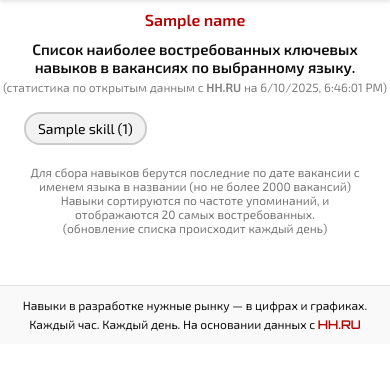
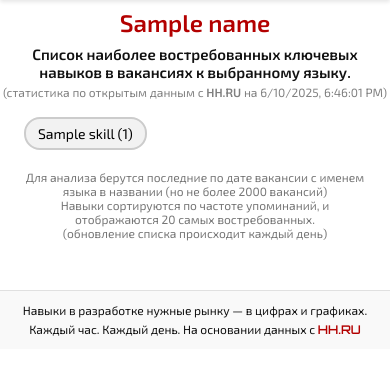
Before and after one commit to r-kh/HotSkills, a Python web app: template templates/lang.html in a window 390 px wide. Shown: the part 69-444 px from the top of the page. Run offline with Jinja, Linux system fonts and the light colour scheme; the template is opened without the code that fills it: most values are stand-ins (such as "Sample title", 1, 10 or a date in 2020).

Commit message:
style(mobile): адаптировал размер h1 (название языка) у lang-страниц и укоротил подпись под навыками для корректного отображения в мобильной вёрстке
Остались задачи:
- исправить отображение daily графика в момент разницы в днях (например UTC → JST)
- реализовать кнопки переключения между DAILY и HOURLY графиками

```diff
--- a/static/styles.css
+++ b/static/styles.css
@@ -104,6 +104,14 @@ body {
     font-weight : 200;  /* жирность шрифта - 400 - обычный, 600 - полужирный, 900 - очень жирный */
     margin-top  : 2px;  /* это отступ сверху у .site-slogan, то есть расстояние между первой и второй строкой */
     color       : #666; /* цвет текста */
+}
+
+
+
+
+/* ===== НАЗВАНИЕ ЯЗЫКА В ДОЧЕРНИХ СТРАНИЦАХ (lang.html) ===== */
+.lang-title {
+    color: #b30000;
 }
 
 
@@ -415,6 +423,13 @@ body {
 
     /* ===== ЗАГОЛОВКИ (mobile) ===== */
 
+    /* Название языка в дочерних страницах (lang.html) */
+    .lang-title {
+        font-size     : 24px;
+        margin-top    : 8px;    /* Внешний отступ сверху от предыдущего блока */
+        margin-bottom : 0px;    /* Внешний отступ сверху от предыдущего блока */
+    }
+
     /*  Под шапкой */
     .data-info {
         font-size   : 15px;
--- a/templates/index.html
+++ b/templates/index.html
@@ -54,7 +54,7 @@
 <!-- Заголовок для таблицы с зарплатами по языкам программирования. Если удалить, не будет отображаться заголовок. -->
 <div class="chart-title">
     Зарплатные вилки по языкам программирования<br>
-    <span class="title-sub">(на основе текущих открытых вакансий с прописанным окладом и после налогов)</span>
+    <span class="title-sub">(по специализации "Программист, разработчик")<br>(на основе текущих открытых вакансий с прописанным окладом и после налогов)</span>
 </div>
 
 
--- a/templates/lang.html
+++ b/templates/lang.html
@@ -3,14 +3,16 @@
 {% block title %}{{ name }} / Статистика / HotSkills.info{% endblock %}
 
 {% block content %}
+
+<!-- Название языка -->
 <div class="container">
-    <h1 style="color: #b30000;">{{ name }}</h1>
+    <h1 class="lang-title">{{ name }}</h1>
 </div>
 
 
 <!-- Заголовок для навыков. -->
 <div class="chart-title">
-    Список наиболее востребованных ключевых навыков в вакансиях по выбранному языку.<br>
+    Список наиболее востребованных ключевых навыков в вакансиях к выбранному языку.<br>
     <!-- Информирование о статистике с HH.RU на текущую дату/время -->
     <span class="title-sub">(cтатистика по открытым данным с <strong>HH.RU</strong> на <span id="current-datetime"></span>)</span>
 </div>
@@ -35,7 +37,7 @@
 <!-- Вспомогательныя информация по навыкам (откуда берётся и как часто обновляется) -->
 <div class="container-page">
     <p class="chart-source">
-        Для сбора навыков берутся последние по дате вакансии с именем языка в названии (но не более 2000 вакансий)<br>
+        Для анализа берутся последние по дате вакансии с именем языка в названии (но не более 2000 вакансий)<br>
         Навыки сортируются по частоте упоминаний, и отображаются 20 самых востребованных.<br>
         (обновление списка происходит каждый день)
     </p>
```
